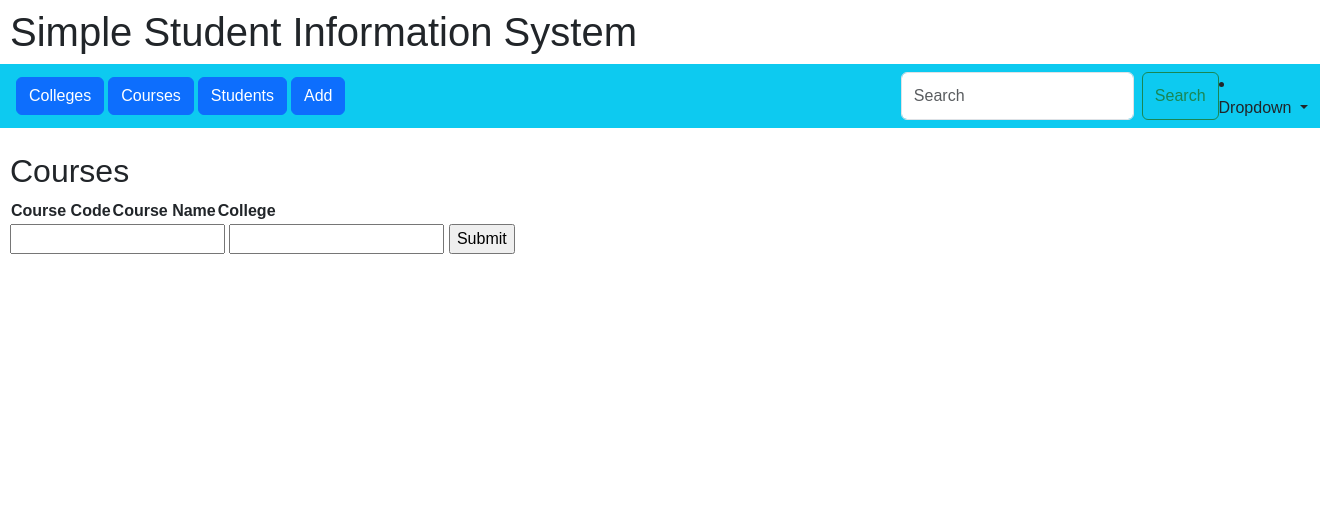
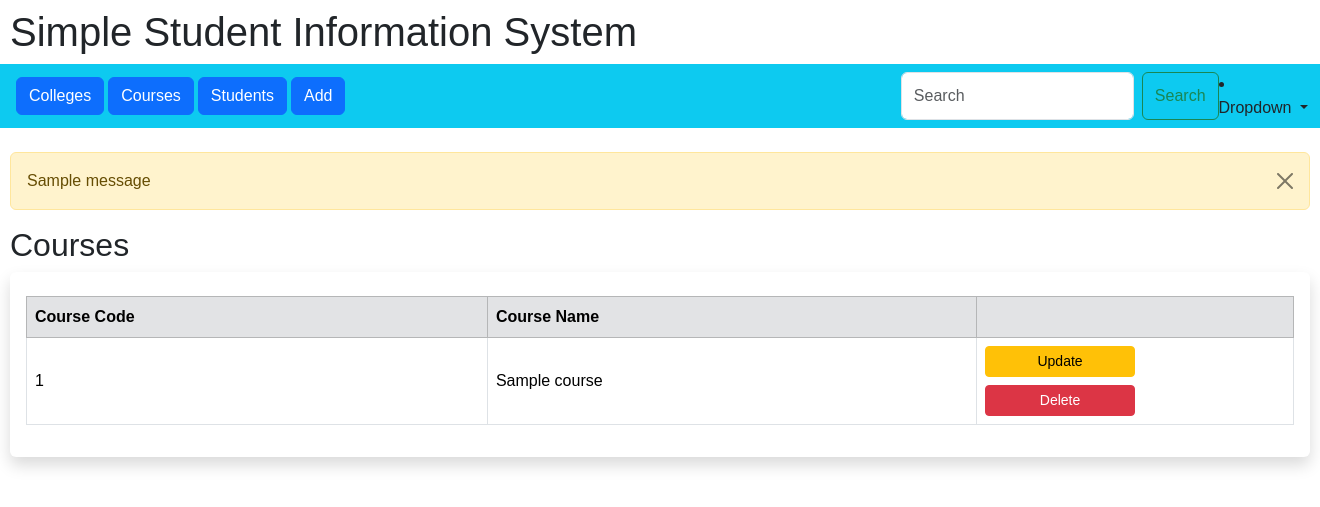
Before and after one commit to Daine-C/SSIS3, a Flask app: page /courses/ in a window 1320 px wide. Shown: the top 507 px of the page. Run offline with Flask 3, Linux system fonts and the light colour scheme; tables that the repository leaves empty hold one stand-in row (values such as "Sample post"); one stand-in notice (Sample message) is shown; lists and menus that the app fills with data are empty; parts of the project's set-up code (start-up, migrations or seed data) failed here and were passed over.

Commit message:
Course Add, Update, Delete

```diff
--- a/app.py
+++ b/app.py
@@ -1,7 +1,9 @@
 from flask import Flask, render_template, url_for, request, redirect, flash, request
+from flask_wtf import FlaskForm
+from wtforms import StringField, SubmitField, SelectField
+from wtforms.validators import DataRequired, EqualTo, Length
 from flask_sqlalchemy import SQLAlchemy
 from flask_migrate import Migrate
-from ssisforms import ClForm
 
 
 app = Flask(__name__)
@@ -44,6 +46,25 @@ class Students(db.Model):
 
     def __repr__(self):
         return '<Student %r>' % self.id
+
+class SearchForm(FlaskForm):
+	searched = StringField("Searched", validators=[DataRequired()])
+	submit = SubmitField("Submit")
+
+class ClForm(FlaskForm):
+    id = StringField("Enter College Code", validators=[DataRequired()])
+    name = StringField("Enter College Name", validators=[DataRequired()])
+    submit = SubmitField("Submit")
+
+class CrForm(FlaskForm):
+    id = StringField("Enter information", validators=[DataRequired()])
+    name = StringField("Enter information", validators=[DataRequired()])
+    language = SelectField('Colleges', choices=[('CCS', 'CEBA'), ('CASS', 'CSM'), ('text', 'Plain Text')])
+    submit = SubmitField("Submit")
+
+class StForm(FlaskForm):
+    info = StringField("Enter information", validators=[DataRequired()])
+    submit = SubmitField("Submit")
 
 with app.app_context():
     db.create_all()
@@ -171,6 +192,63 @@ def deleteCL(id):
         flash("Error! Looks like there was a problem... TwT")
         return render_template("Deleted.html", id=id, name=name, form=form,)
 
+@app.route('/courses/add/', methods=['GET', 'POST'])
+def addCR():
+    id = None
+    name = None
+
+    form = CrForm()
+
+    if form.validate_on_submit():
+        cors=Courses.query.filter_by(name=form.name.data).first()
+        if cors is None:
+            try:
+                cour = Courses(id = form.id.data, name = form.name.data)
+                db.session.add(coll)
+                db.session.commit()
+                flash("Course Added Successfully!")
+            except:
+                flash("That Course Code is already in use!")
+        id = form.id.data
+        form.id.data = ''
+        name = form.name.data
+        form.name.data = ''
+        flash("Add a another Course")
+    return render_template("AddCR.html", id=id, name=name, form=form)
+
+@app.route('/courses/update/<string:id>', methods=['GET', 'POST'])
+def updateCR(id):
+    form = CrForm()
+    name_to_update = Courses.query.get_or_404(id)
+    if request.method == "POST":
+        name_to_update.id = request.form['id']
+        name_to_update.name = request.form['name']
+        try:
+            db.session.commit()
+            flash("College Updated Successfully!")
+            return render_template("UpdateCR.html", form=form, name_to_update=name_to_update)
+        except:
+            flash("Error! Looks like there was a problem... TwT")
+            return render_template("UpdateCR.html", form=form, name_to_update=name_to_update)
+    else:
+        return render_template("UpdateCR.html", form=form, name_to_update=name_to_update)
+
+@app.route('/courses/deleted/<string:id>', methods=['GET', 'POST'])
+def deleteCR(id):
+    name_to_delete = Courses.query.get_or_404(id)
+    id = None
+    name = None
+    form = CrForm()
+
+    try:
+        db.session.delete(name_to_delete)
+        db.session.commit()
+        flash("College Deleted Successfully!")
+        return render_template("Deleted.html", id=id, name=name, form=form)
+    except:
+        flash("Error! Looks like there was a problem... TwT")
+        return render_template("Deleted.html", id=id, name=name, form=form,)
+
 if __name__ == "__main__":
     app.run(debug=True)
 
--- a/templates/Courses.html
+++ b/templates/Courses.html
@@ -1,30 +1,34 @@
 {% extends 'SSIS.html' %}
 
 {% block head %}
+    {% for message in get_flashed_messages() %}
+        <div class="alert alert-warning alert-dismissible fade show" role="alert">
+            {{ message }}
+            <button type="button" class="btn-close" data-bs-dismiss="alert" aria-label="Close"></button>
+        </div>
+    {% endfor %}
 <div class="content">
     <h2>Courses</h2>
-
-    <table>
-        <tr>
+    <div class="shadow p-3 mb-5 bg-body rounded">
+        <table class="table table-hover table-bordered mt-2 align-middle align-middle">
+            <tr class="table-secondary">
                 <th>Course Code</th>
                 <th>Course Name</th>
-            <th>College</th>
+                <th></th>
             </tr>
-        {% for colg in colgs %}
+            {% for cour in cours %}
                 <tr>
-                <td>{{ colg.content }}</td>
+                    <td>{{ cour.id }}</td>
+                    <td>{{ cour.name }}</td>
                     <td>
-                    <a href="">Delete</a>
-                    <br>
-                    <a href="">Update</a>
+                        <div class="d-grid gap-2 col-6">
+                            <a type="button" class="btn btn-warning btn-sm" href="{{url_for('updateCR', id=cour.id)}}">Update</a>
+                            <a type="button" class="btn btn-danger btn-sm" href="{{url_for('deleteCR', id=cour.id)}}">Delete</a>
+                        </div>
                     </td>
                 </tr>
             {% endfor %}
         </table>
-    <form action="/" method="POST">
-        <input type="text" name="id" id="id">
-        <input type="text" name="name" id="name">
-        <input type="submit" id="Add Name">
-    </form>
+    </div>
 </div>
 {% endblock %}
--- a/templates/OverlayAdd.html
+++ b/templates/OverlayAdd.html
@@ -11,7 +11,7 @@
                         <a class="btn btn-primary ms-1" href="{{ url_for('addCL') }}" role="button">Colleges</a>
                     </li>
                     <li class="nav-item">
-                        <a class="btn btn-primary ms-1" href="{{ url_for('course') }}" role="button">Courses</a>
+                        <a class="btn btn-primary ms-1" href="{{ url_for('addCR') }}" role="button">Courses</a>
                     </li>
                     <li class="nav-item">
                         <a class="btn btn-primary ms-1 me-1" href="{{ url_for('student') }}" role="button">Students</a>
```
Also changed, not shown: templates/AddCR.html (+25 -2 lines). Lines whose indentation alone changed are shown as unchanged.
